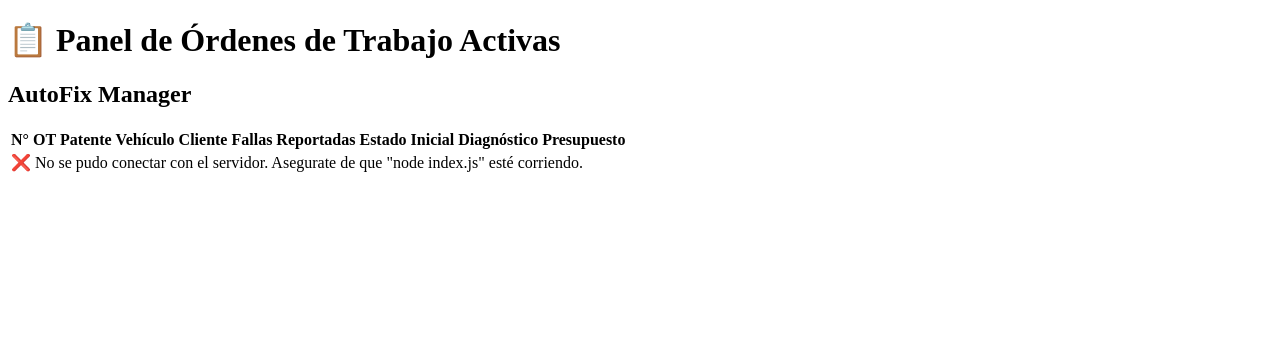
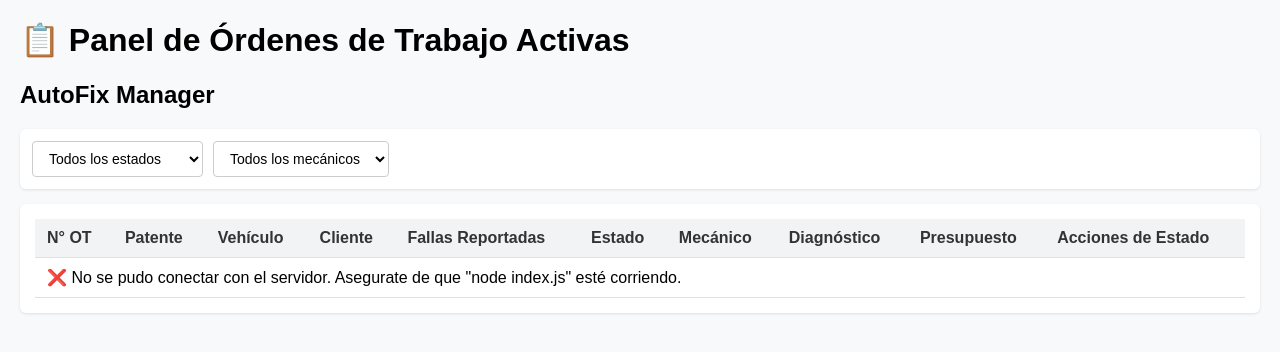
Before and after one commit to tizianocare/autofix_backend, a website: page panel.html in a window 1280 px wide. Drawn offline with Linux system fonts and the light colour scheme; no server answers.

Commit message:
Update panel.html

```diff
--- a/panel.html
+++ b/panel.html
@@ -5,13 +5,91 @@
   <meta name="viewport" content="width=device-width, initial-scale=1.0">
   <title>AutoFix Manager</title>
   <style>
-    /* Estilos mínimos del modal (Sprint 2 - Tarjeta 2.1) */
-    #modal-ot { border: 1px solid #ccc; border-radius: 8px; padding: 20px; width: min(600px, 90vw); }
-    #modal-ot::backdrop { background: rgba(0, 0, 0, 0.5); }
-    #modal-detalle p { margin: 4px 0; }
-    #diagnostico_tecnico { width: 100%; box-sizing: border-box; margin-top: 6px; }
-    #msg-diagnostico { min-height: 1.2em; }
-    .acciones-modal { display: flex; gap: 8px; }
+    body {
+      font-family: Arial, sans-serif;
+      margin: 20px;
+      background-color: #f8f9fa;
+    }
+    header {
+      margin-bottom: 20px;
+    }
+    .filtros-container {
+      display: flex;
+      gap: 10px;
+      margin-bottom: 15px;
+      background: #fff;
+      padding: 12px;
+      border-radius: 6px;
+      box-shadow: 0 1px 3px rgba(0,0,0,0.1);
+    }
+    .filtros-container select {
+      padding: 8px 12px;
+      border: 1px solid #ccc;
+      border-radius: 4px;
+      font-size: 14px;
+      background: white;
+    }
+    .tabla-container {
+      background: white;
+      padding: 15px;
+      border-radius: 6px;
+      box-shadow: 0 1px 3px rgba(0,0,0,0.1);
+      overflow-x: auto;
+    }
+    table {
+      width: 100%;
+      border-collapse: collapse;
+      text-align: left;
+    }
+    th, td {
+      padding: 10px 12px;
+      border-bottom: 1px solid #e0e0e0;
+    }
+    th {
+      background-color: #f1f3f5;
+      color: #333;
+    }
+    .patente-tag {
+      background: #e2e8f0;
+      padding: 2px 6px;
+      border-radius: 4px;
+      font-family: monospace;
+      font-weight: bold;
+    }
+    .estado-badge {
+      padding: 4px 8px;
+      border-radius: 12px;
+      font-size: 12px;
+      font-weight: bold;
+      background: #3498db;
+      color: white;
+    }
+
+    /* Estilos del modal (Sprint 2 - Tarjeta 2.1) */
+    #modal-ot {
+      border: 1px solid #ccc;
+      border-radius: 8px;
+      padding: 20px;
+      width: min(600px, 90vw);
+    }
+    #modal-ot::backdrop {
+      background: rgba(0, 0, 0, 0.5);
+    }
+    #modal-detalle p {
+      margin: 4px 0;
+    }
+    #diagnostico_tecnico {
+      width: 100%;
+      box-sizing: border-box;
+      margin-top: 6px;
+    }
+    #msg-diagnostico {
+      min-height: 1.2em;
+    }
+    .acciones-modal {
+      display: flex;
+      gap: 8px;
+    }
   </style>
 </head>
 <body>
@@ -20,6 +98,24 @@
     <h1>📋 Panel de Órdenes de Trabajo Activas</h1>
     <h2>AutoFix Manager</h2>
   </header>
+
+  <!-- Contenedor de Filtros (Sprint 3 - Tarjeta 3.2) -->
+  <div class="filtros-container">
+    <select id="filtro-estado">
+      <option value="">Todos los estados</option>
+      <option value="INGRESADO">INGRESADO</option>
+      <option value="DIAGNOSTICO">DIAGNOSTICO</option>
+      <option value="PRESUPUESTADO">PRESUPUESTADO</option>
+      <option value="EN_REPARACION">EN_REPARACION</option>
+      <option value="LISTO">LISTO</option>
+      <option value="ENTREGADO">ENTREGADO</option>
+      <option value="CANCELADO">CANCELADO</option>
+    </select>
+
+    <select id="filtro-mecanico">
+      <option value="">Todos los mecánicos</option>
+    </select>
+  </div>
 
   <div class="tabla-container">
     <table>
@@ -30,13 +126,15 @@
           <th>Vehículo</th>
           <th>Cliente</th>
           <th>Fallas Reportadas</th>
-          <th>Estado Inicial</th>
+          <th>Estado</th>
+          <th>Mecánico</th>
           <th>Diagnóstico</th>
           <th>Presupuesto</th>
+          <th>Acciones de Estado</th>
         </tr>
       </thead>
       <tbody id="tabla-ordenes">
-        <!-- Las filas se generan desde app.js -->
+        <!-- Las filas se generan dinámicamente desde app2.js -->
       </tbody>
     </table>
   </div>
@@ -48,8 +146,7 @@
     <hr>
     <form id="form-diagnostico">
       <label for="diagnostico_tecnico"><strong>Diagnóstico técnico:</strong></label>
-      <textarea id="diagnostico_tecnico" rows="8" maxlength="5000" required
-        placeholder="Detallá las fallas encontradas en la revisión..."></textarea>
+      <textarea id="diagnostico_tecnico" rows="8" maxlength="5000" required placeholder="Detallá las fallas encontradas en la revisión..."></textarea>
       <p id="msg-diagnostico"></p>
       <div class="acciones-modal">
         <button type="submit">Guardar diagnóstico</button>
@@ -58,6 +155,8 @@
     </form>
   </dialog>
 
-<script src="app.js"></script>
+    <!-- Vinculación al archivo JS con las funcionalidades unificadas -->
+    <script src="app.js"></script>
+
 </body>
 </html>
```
